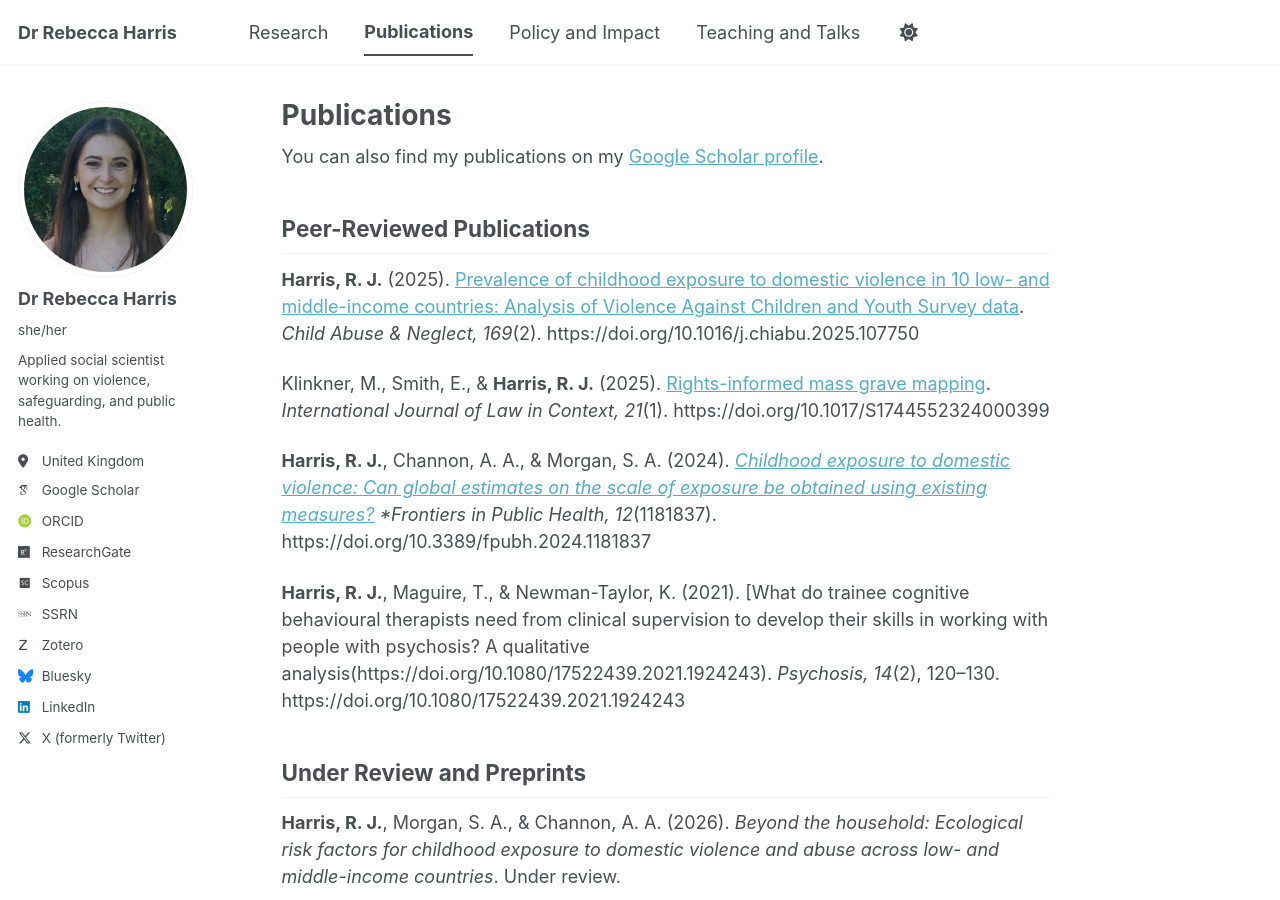
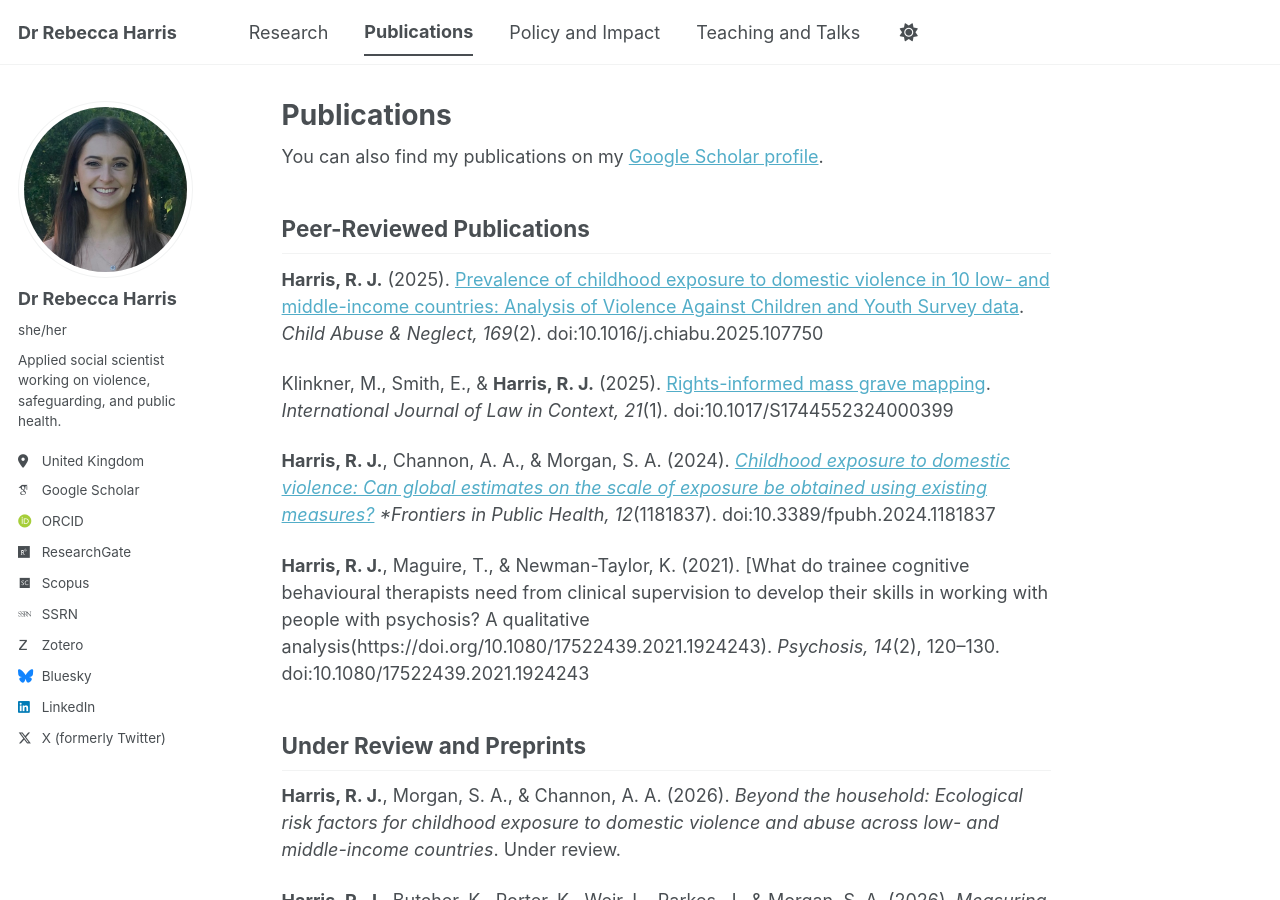
Before and after one commit to DrRebeccaHarris/drrebeccaharris.github.io, a Jekyll site: the page built from _pages/publications.md, in a window 1280 px wide and 900 px high. Built offline with Jekyll 4.4.1, drawn with Linux system fonts in a browser that asks for light colours; some web fonts are replaced; a script bundle is joined from its source files by our own code; library files that are not in the unit come from our copies; some of the changed lines change nothing that is shown.

Commit message:
Update publications.md

```diff
--- a/_pages/publications.md
+++ b/_pages/publications.md
@@ -8,13 +8,13 @@
 
 ## Peer-Reviewed Publications
 
-**Harris, R. J.** (2025). [Prevalence of childhood exposure to domestic violence in 10 low- and middle-income countries: Analysis of Violence Against Children and Youth Survey data](https://doi.org/10.1016/j.chiabu.2025.107750). *Child Abuse & Neglect, 169*(2). https://doi.org/10.1016/j.chiabu.2025.107750
+**Harris, R. J.** (2025). [Prevalence of childhood exposure to domestic violence in 10 low- and middle-income countries: Analysis of Violence Against Children and Youth Survey data](https://doi.org/10.1016/j.chiabu.2025.107750). *Child Abuse & Neglect, 169*(2). doi:10.1016/j.chiabu.2025.107750
 
-Klinkner, M., Smith, E., & **Harris, R. J.** (2025). [Rights-informed mass grave mapping](https://doi.org/10.1017/S1744552324000399). *International Journal of Law in Context, 21*(1). https://doi.org/10.1017/S1744552324000399
+Klinkner, M., Smith, E., & **Harris, R. J.** (2025). [Rights-informed mass grave mapping](https://doi.org/10.1017/S1744552324000399). *International Journal of Law in Context, 21*(1). doi:10.1017/S1744552324000399
 
-**Harris, R. J.**, Channon, A. A., & Morgan, S. A. (2024). *[Childhood exposure to domestic violence: Can global estimates on the scale of exposure be obtained using existing measures?](https://doi.org/10.3389/fpubh.2024.1181837) *Frontiers in Public Health, 12*(1181837). https://doi.org/10.3389/fpubh.2024.1181837
+**Harris, R. J.**, Channon, A. A., & Morgan, S. A. (2024). *[Childhood exposure to domestic violence: Can global estimates on the scale of exposure be obtained using existing measures?](https://doi.org/10.3389/fpubh.2024.1181837) *Frontiers in Public Health, 12*(1181837). doi:10.3389/fpubh.2024.1181837
 
-**Harris, R. J.**, Maguire, T., & Newman-Taylor, K. (2021). [What do trainee cognitive behavioural therapists need from clinical supervision to develop their skills in working with people with psychosis? A qualitative analysis(https://doi.org/10.1080/17522439.2021.1924243). *Psychosis, 14*(2), 120–130. https://doi.org/10.1080/17522439.2021.1924243
+**Harris, R. J.**, Maguire, T., & Newman-Taylor, K. (2021). [What do trainee cognitive behavioural therapists need from clinical supervision to develop their skills in working with people with psychosis? A qualitative analysis(https://doi.org/10.1080/17522439.2021.1924243). *Psychosis, 14*(2), 120–130. doi:10.1080/17522439.2021.1924243
 
 ## Under Review and Preprints
 
```
